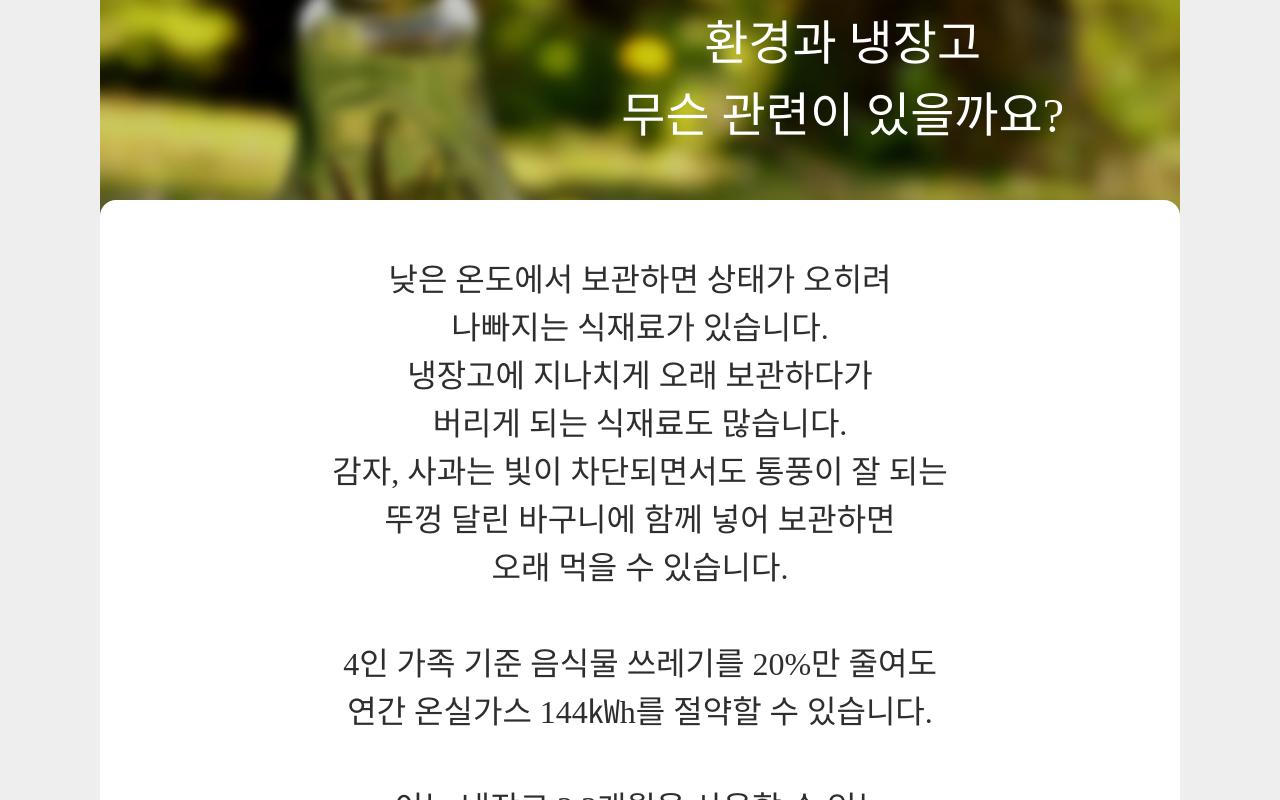
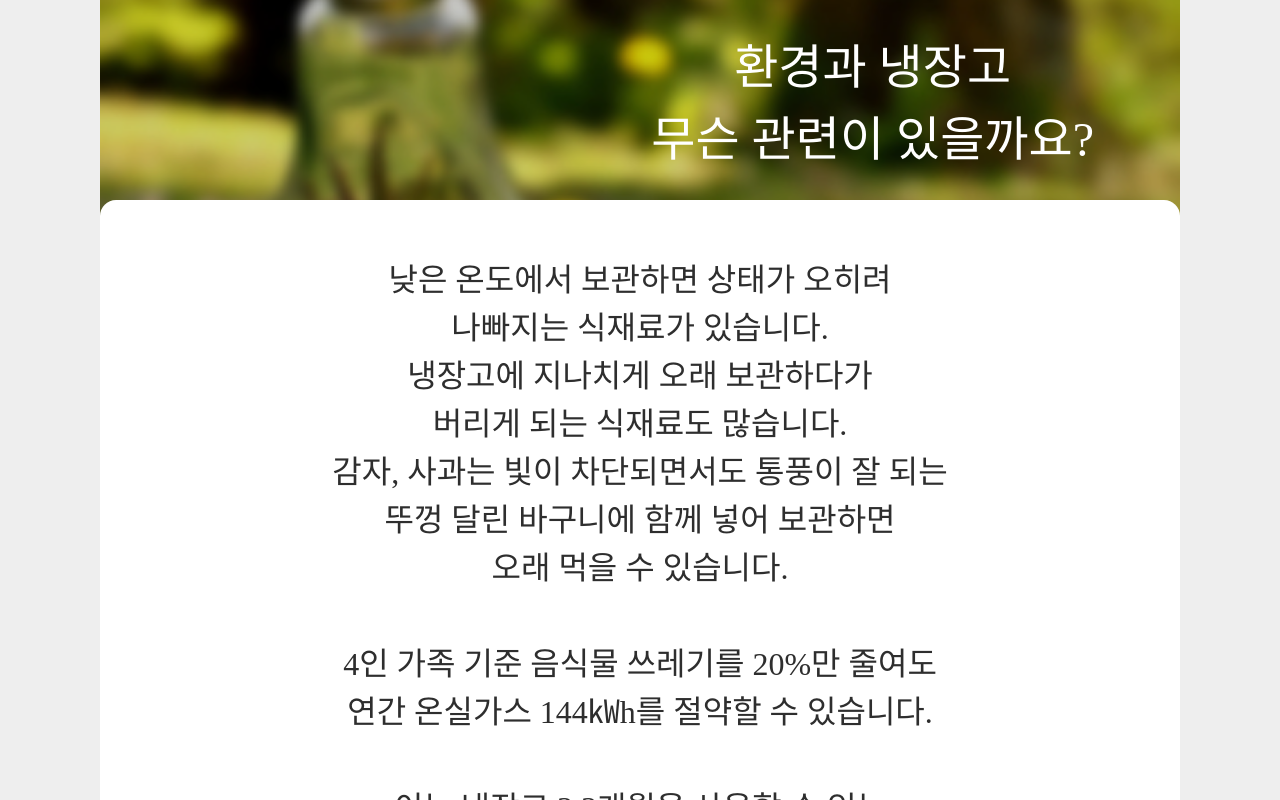
Before and after one commit to hokim2407/RefrigeratorInMyHand, a React (Create React App) app: page /saveEnv in a window 1280 px wide. Built offline with nearby package versions, Linux system fonts and the light colour scheme; a web font is replaced by a local one.

Commit message:
fix: fix title position

```diff
--- a/src/saveEnv.js
+++ b/src/saveEnv.js
@@ -8,8 +8,8 @@ function SaveEnv() {
         <div className="dark-background item-middle-box">
           <div
             style={{
-              padding: "min(3%,30px)",
-              marginBottom: "10rem",
+              bottom: "7vh",
+              position: "relative",
               marginRight: "5%",
             }}
           >
```
